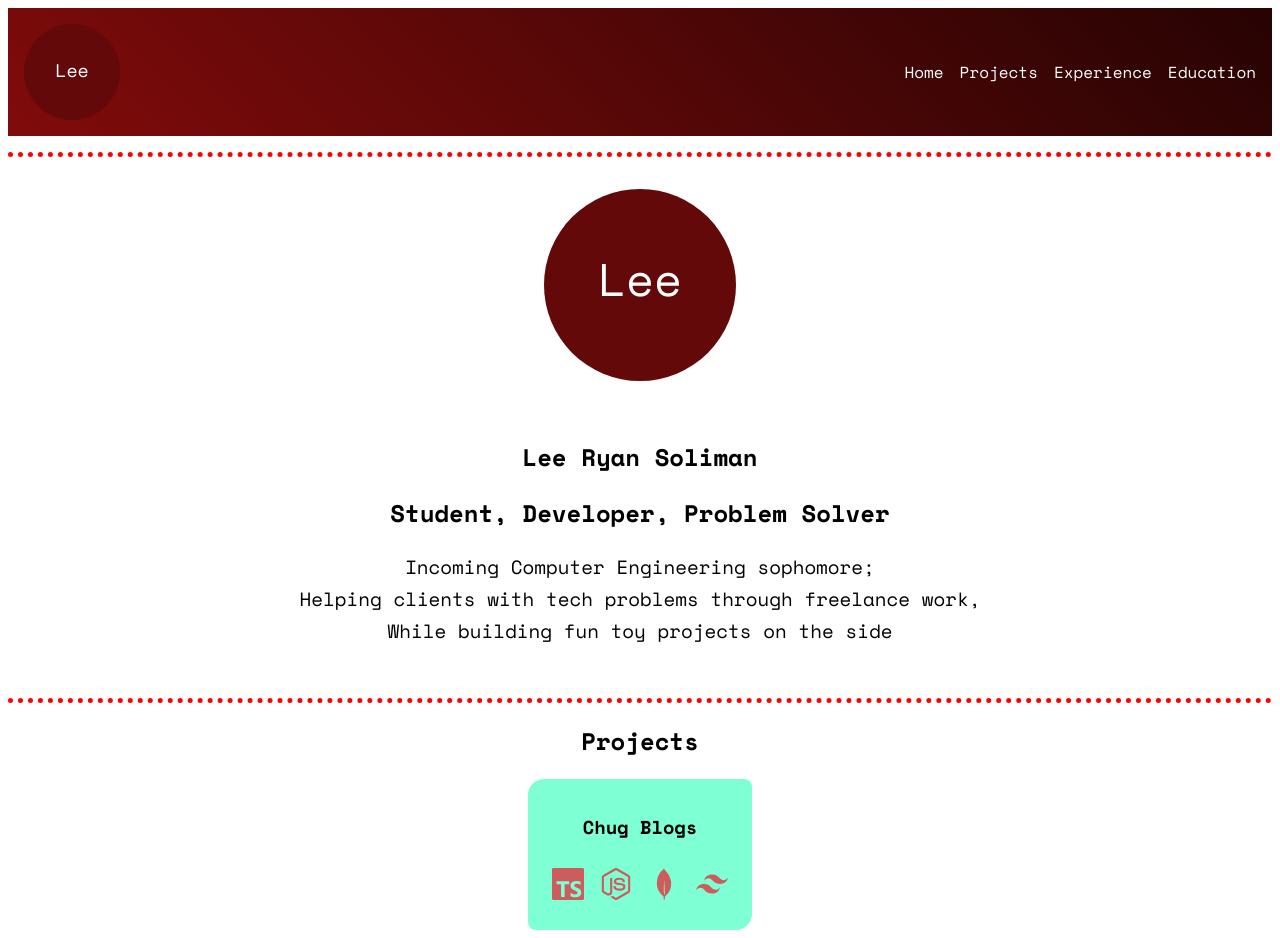
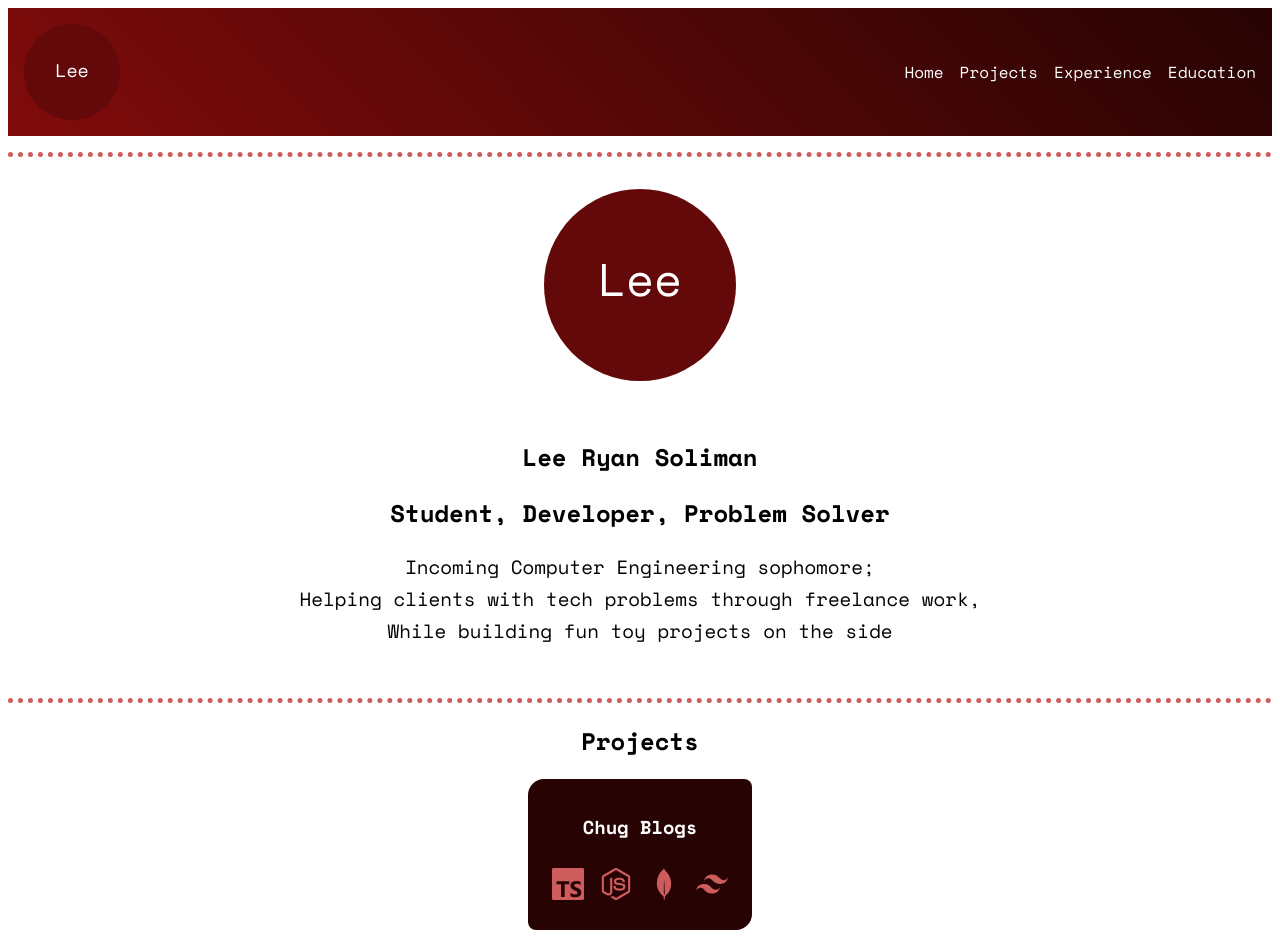
Before and after one commit to ryesgit/portfolio, a React (Vite) app: page / in a window 1280 px wide. Built offline with nearby package versions, Linux system fonts and the light colour scheme; the HTML template or start-up script is replaced by a standard one; a web font is replaced by a local one.

Commit message:
Change projects color

```diff
--- a/src/components/ui/ProjectCard/ProjectCard.css
+++ b/src/components/ui/ProjectCard/ProjectCard.css
@@ -1,6 +1,7 @@
 section {
+    color: white;
     padding: 1rem;
-    background-color: aquamarine;
+    background-color: rgb(39, 3, 3);
     border-radius: 1rem .5rem;
     text-align: center;
 }
--- a/src/pages/Home/Home.tsx
+++ b/src/pages/Home/Home.tsx
@@ -13,11 +13,11 @@ function Home() {
       <Header />
       <main>
 
-        <Dashes color="red" />
+        <Dashes color="indianred" />
 
         <Hero id="hero" />
 
-        <Dashes color="red" />
+        <Dashes color="indianred" />
 
         <Projects />
 
```
